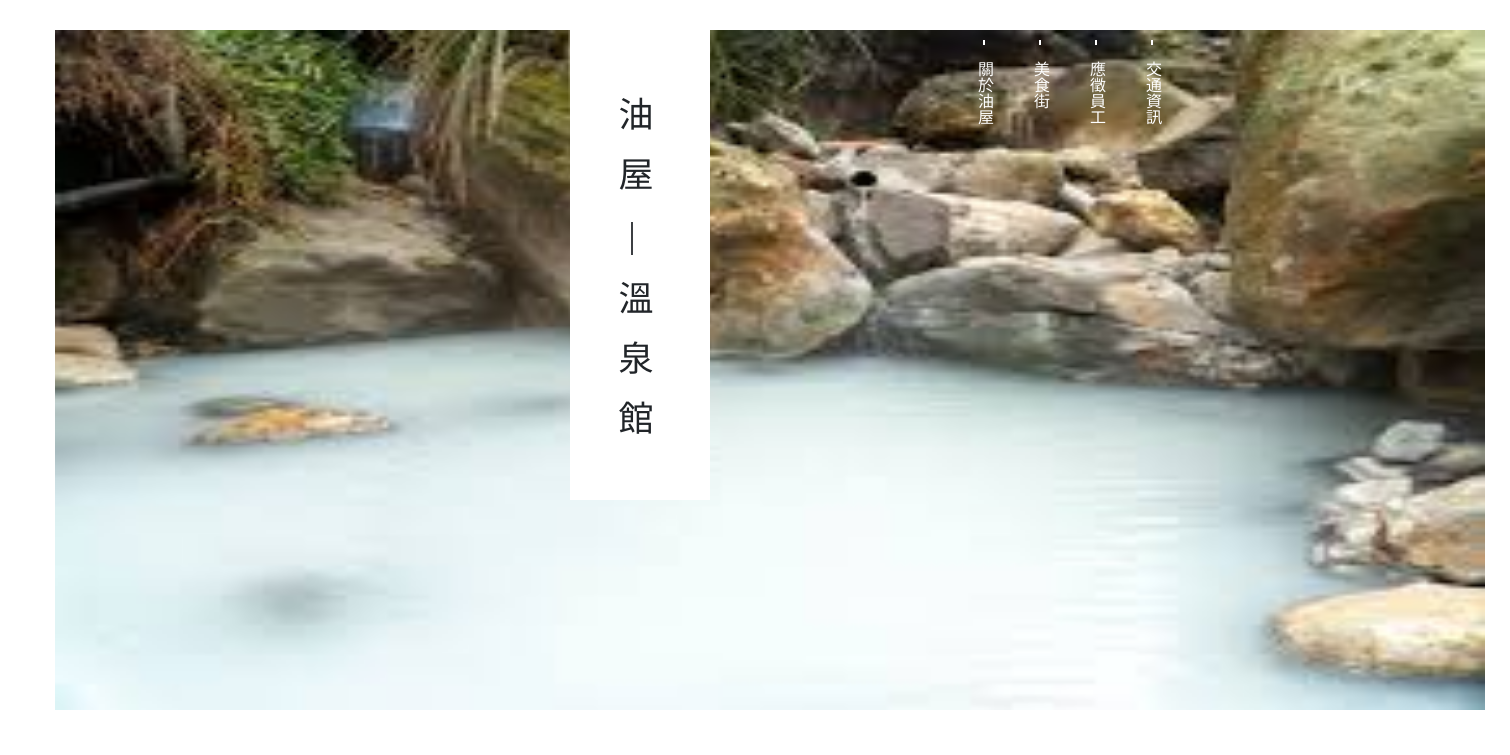
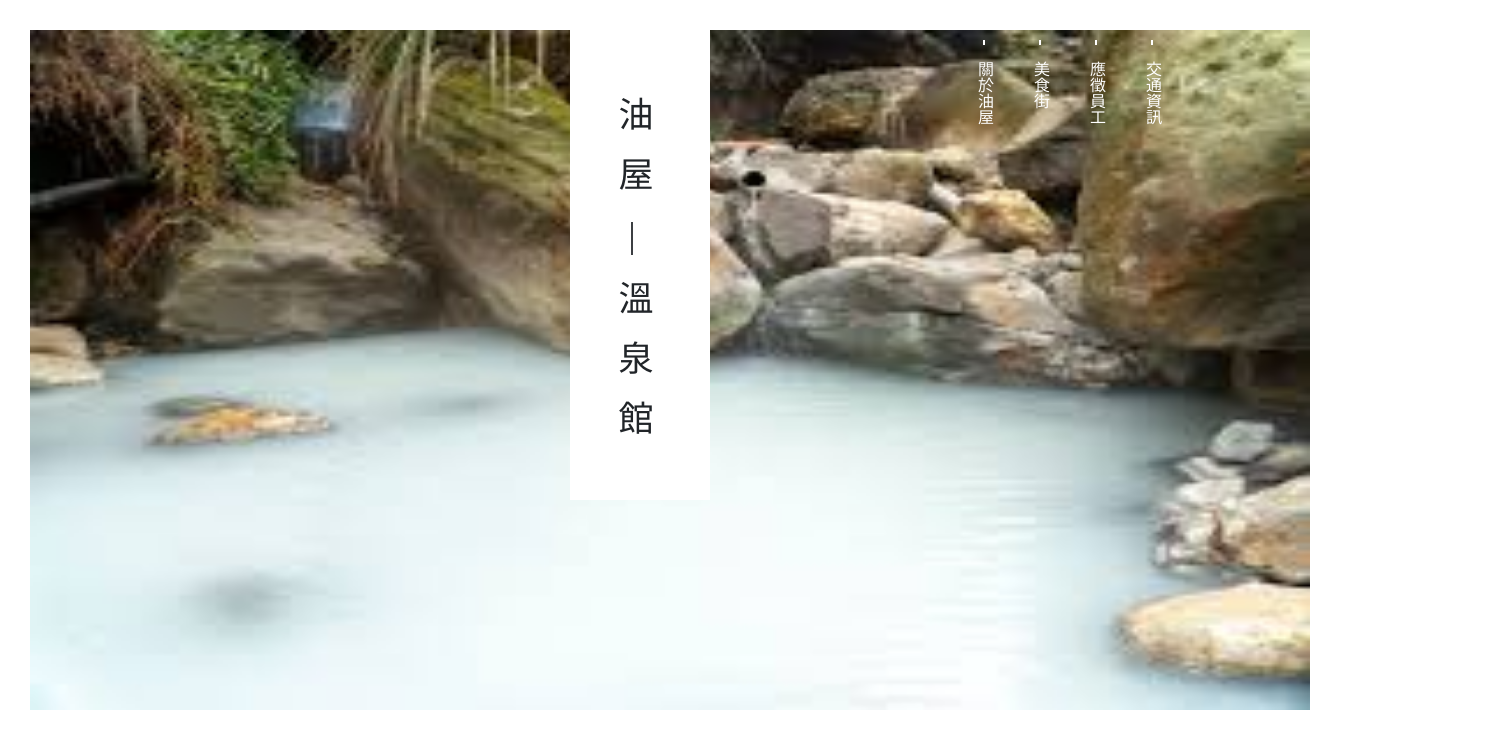
Before and after one commit to PinAntw/SpiritedAway_WebSideProject, a plain HTML site: page main.html in a window 1280 px wide. Shown: the top 755 px of the page, 1510 px wide, since content can reach past the window. Drawn offline with nearby package versions, Linux system fonts and the light colour scheme.

Commit message:
pinan: fix bug

```diff
--- a/topnavbar.html
+++ b/topnavbar.html
@@ -119,7 +119,7 @@
         <br><br><br><br>
         <p class="logo_text">油屋|溫泉館</p>
     </div>
-    <div class="homepage_container" id="homepage_container">
+    <div class="homepage_container" id="homepage_container" style="width: 100%;">
         <img class="homepage_image" id = "homepage_image" src="image/homepage/tangWu2.jpg" >
     </div>
     </div>
```
Also changed, not shown: foodCourt.html (+0 -1 lines).
